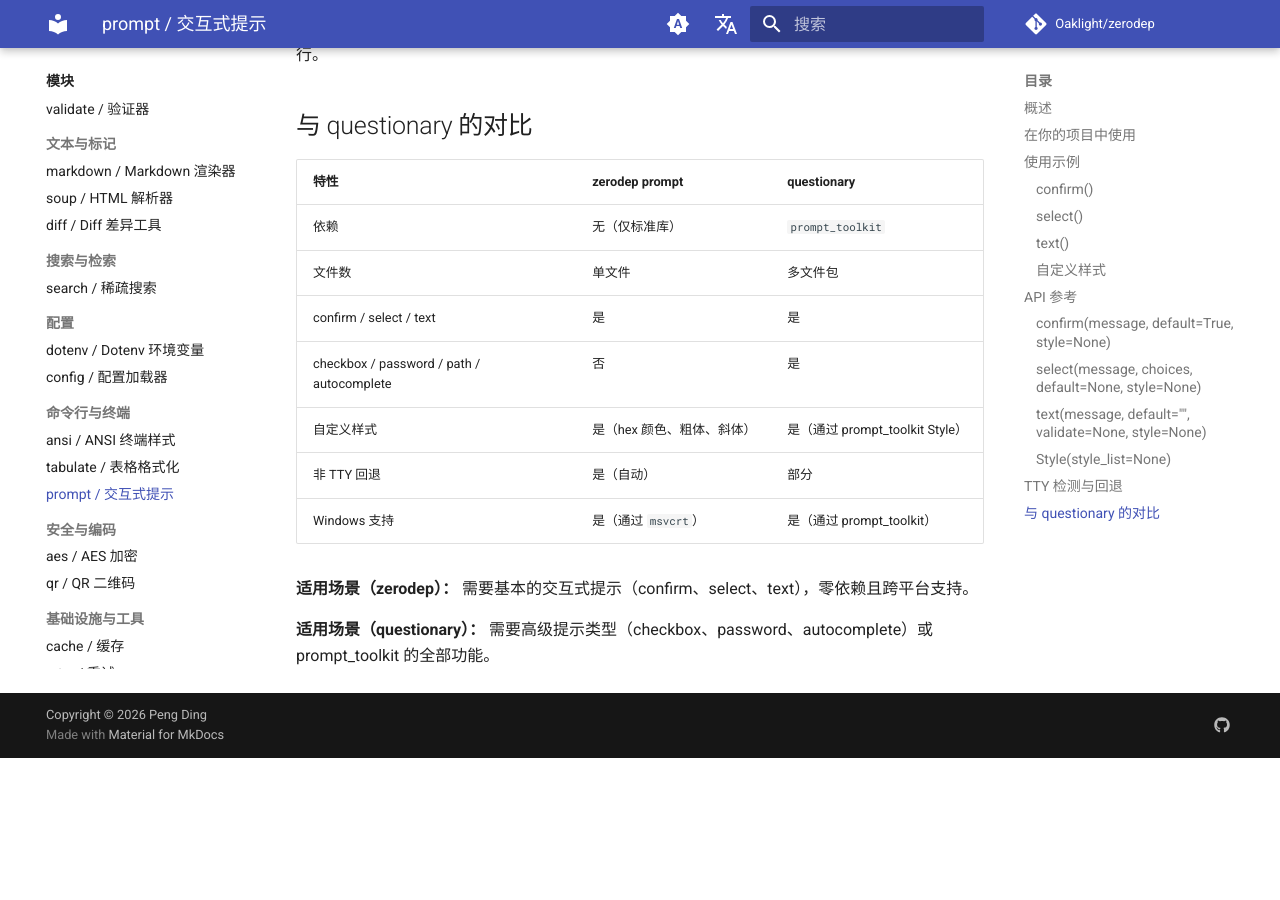
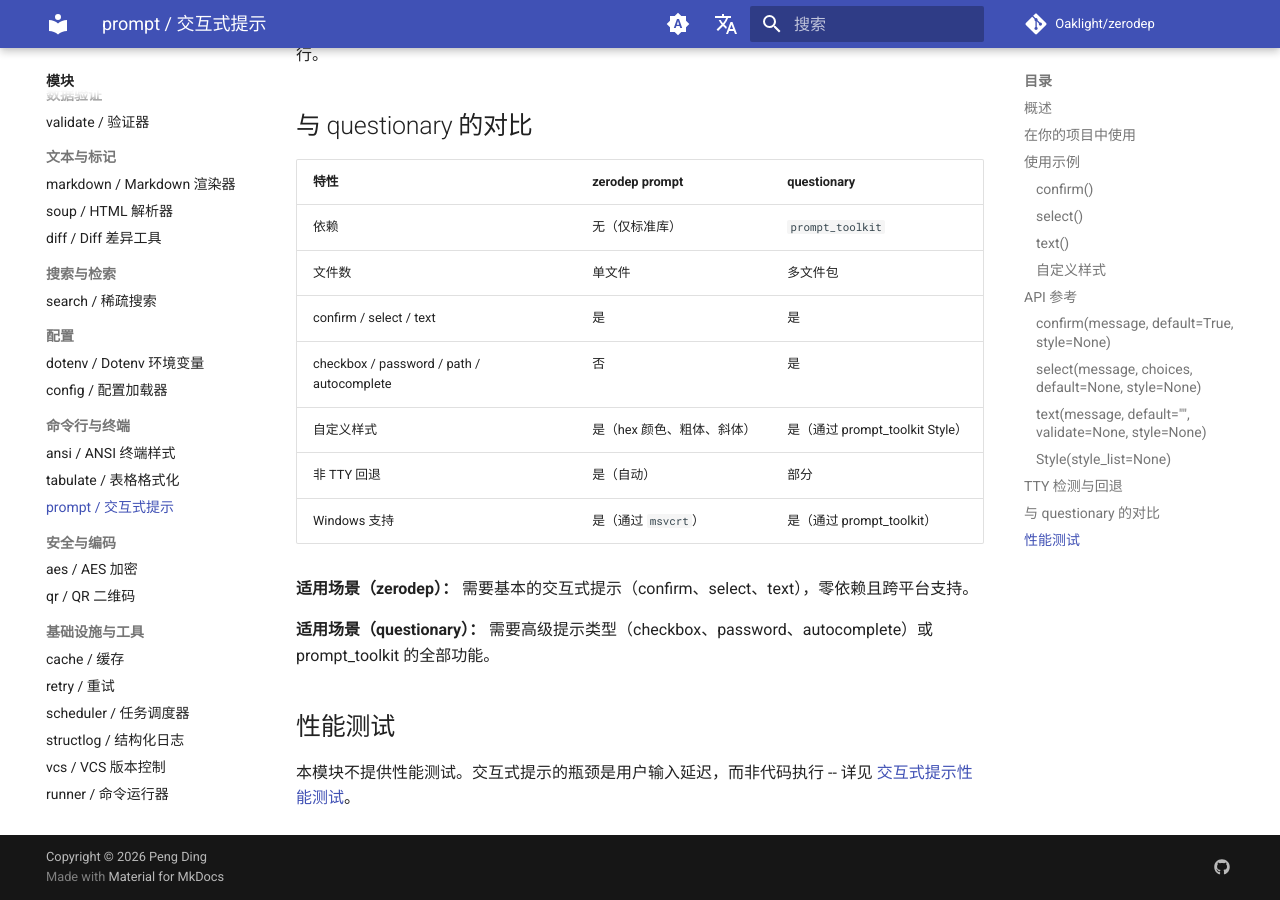
Before and after one commit to Oaklight/zerodep, an MkDocs documentation site: the page built from docs/modules/prompt.md, in a window 1280 px wide and 900 px high, scrolled down 4458 px. Built offline with MkDocs 1.6.1 and Material for MkDocs 9.7.7, drawn with Linux system fonts in a browser that asks for light colours; comment, search, counter and statistics services are not loaded; before the commit the page ends 5216 px from its top, so only the background shows below that.

Commit message:
Add placeholder benchmark pages for ansi, prompt, vcs and update nav
- Add benchmark placeholder pages explaining why no benchmarks exist
- Add Benchmark section to ansi and prompt module pages
- Add CLI & Terminal and vcs entries to Benchmarks nav

```diff
--- a/docs/modules/prompt.md
+++ b/docs/modules/prompt.md
@@ -198,3 +198,7 @@
 **适用场景（zerodep）：** 需要基本的交互式提示（confirm、select、text），零依赖且跨平台支持。
 
 **适用场景（questionary）：** 需要高级提示类型（checkbox、password、autocomplete）或 prompt_toolkit 的全部功能。
+
+## 性能测试
+
+本模块不提供性能测试。交互式提示的瓶颈是用户输入延迟，而非代码执行 -- 详见 [交互式提示性能测试](../benchmarks/prompt.md)。
--- a/mkdocs.yml
+++ b/mkdocs.yml
@@ -219,6 +219,10 @@
       - 配置:
           - dotenv / Dotenv 环境变量: benchmarks/dotenv.md
           - config / 配置加载器: benchmarks/config.md
+      - 命令行与终端:
+          - ansi / ANSI 终端样式: benchmarks/ansi.md
+          - tabulate / 表格格式化: benchmarks/tabulate.md
+          - prompt / 交互式提示: benchmarks/prompt.md
       - 安全与编码:
           - aes / AES 加密: benchmarks/aes.md
           - qr / QR 二维码: benchmarks/qr.md
@@ -227,5 +231,6 @@
           - retry / 重试: benchmarks/retry.md
           - scheduler / 任务调度器: benchmarks/scheduler.md
           - structlog / 结构化日志: benchmarks/structlog.md
+          - vcs / VCS 版本控制: benchmarks/vcs.md
           - runner / 命令运行器: benchmarks/runner.md
   - 更新日志: changelog.md
```
Also changed, not shown: docs/benchmarks/ansi.md (added, +8 -0 lines), docs/benchmarks/prompt.md (added, +8 -0 lines), docs/benchmarks/vcs.md (added, +8 -0 lines), docs/modules/ansi.md (+4 -0 lines).
